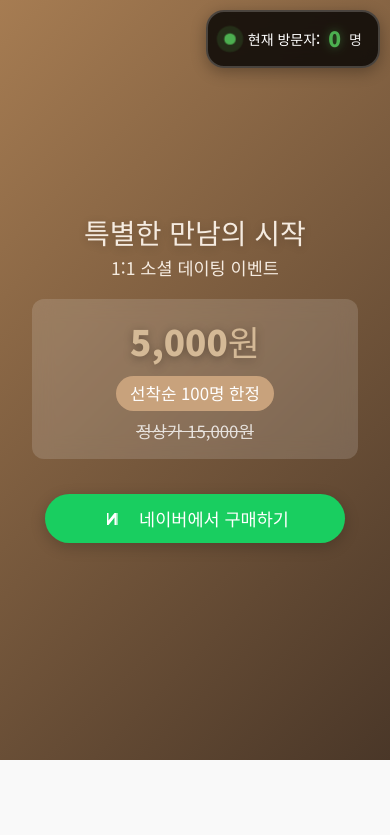
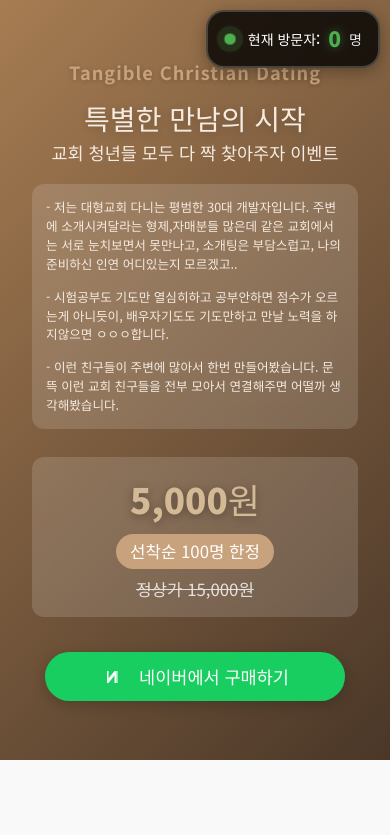
Before and after one commit to tangible-idea/SocialingTeaser, a Vue app: page / in a window 390 px wide. Shown: the top 835 px of the page. Built offline with nearby package versions, Linux system fonts and the light colour scheme; no server answers; the database is empty.

Commit message:
feat: Add hero section with animated text and social media icons

```diff
--- a/src/components/HeroSection.vue
+++ b/src/components/HeroSection.vue
@@ -5,8 +5,16 @@ import { ref } from 'vue';
 <template>
   <section class="hero">
     <div class="hero-content">
+      <div class="english-title">Tangible Christian Dating</div>
       <h1>특별한 만남의 시작</h1>
-      <h2>1:1 소셜 데이팅 이벤트</h2>
+      <h2>교회 청년들 모두 다 짝 찾아주자 이벤트</h2>
+
+      <div class="intro-text">
+        <p>- 저는 대형교회 다니는 평범한 30대 개발자입니다. 주변에 소개시켜달라는 형제,자매분들 많은데 같은 교회에서는 서로 눈치보면서 못만나고, 소개팅은 부담스럽고, 나의 준비하신 인연 어디있는지 모르겠고..</p>
+        <p>- 시험공부도 기도만 열심히하고 공부안하면 점수가 오르는게 아니듯이, 배우자기도도 기도만하고 만날 노력을 하지않으면 ㅇㅇㅇ합니다.</p>
+        <p>- 이런 친구들이 주변에 많아서 한번 만들어봤습니다. 문뜩 이런 교회 친구들을 전부 모아서 연결해주면 어떨까 생각해봤습니다.</p>
+      </div>
+
       <div class="promotion">
         <div class="price-tag">
           <span class="price">5,000원</span>
@@ -41,6 +49,35 @@ import { ref } from 'vue';
 .hero-content {
   max-width: 800px;
   width: 100%;
+}
+
+.english-title {
+  font-size: 1.8rem;
+  font-weight: 600;
+  color: var(--accent);
+  margin-bottom: 1rem;
+  letter-spacing: 1px;
+  text-shadow: 0 1px 5px rgba(0, 0, 0, 0.2);
+}
+
+.intro-text {
+  text-align: left;
+  background-color: rgba(255, 255, 255, 0.15);
+  border-radius: 12px;
+  padding: 1.5rem;
+  margin: 1.5rem auto 2rem;
+  backdrop-filter: blur(10px);
+  max-width: 90%;
+  line-height: 1.6;
+  color: var(--cream);
+}
+
+.intro-text p {
+  margin-bottom: 1rem;
+}
+
+.intro-text p:last-child {
+  margin-bottom: 0;
 }
 
 h1 {
@@ -130,6 +167,15 @@ h2 {
     min-height: 90vh;
   }
 
+  .english-title {
+    font-size: 1.5rem;
+  }
+
+  .intro-text {
+    font-size: 0.95rem;
+    padding: 1.2rem;
+  }
+
   h1 {
     font-size: 2.5rem;
   }
@@ -157,6 +203,16 @@ h2 {
 }
 
 @media (max-width: 480px) {
+  .english-title {
+    font-size: 1.3rem;
+  }
+
+  .intro-text {
+    font-size: 0.9rem;
+    padding: 1rem;
+    line-height: 1.5;
+  }
+
   h1 {
     font-size: 2rem;
   }
```
